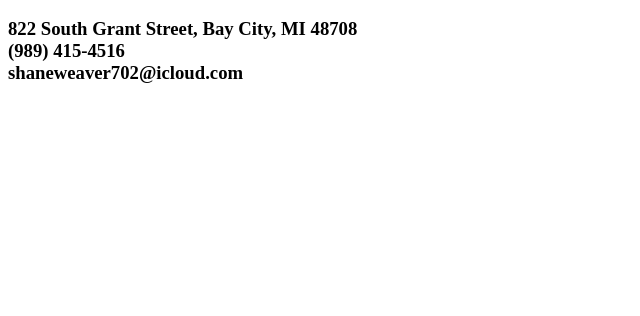
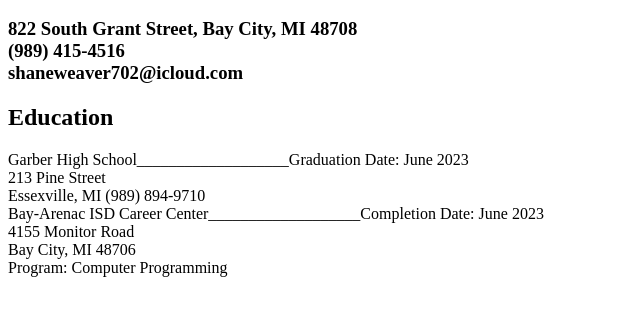
Before and after one commit to ShaneWeaver0415/ShaneWeaver0415.github.io, a plain HTML site: page 1-1/index.html in a window 1280 px wide. Shown: the part 48-364 px from the top of the page, without its empty margins (0-640 px from the left). Drawn offline with Linux system fonts and the light colour scheme.

Commit message:
Update index.html

```diff
--- a/1-1/index.html
+++ b/1-1/index.html
@@ -9,4 +9,15 @@
 shaneweaver702@icloud.com
 </h3>
 </body>
+<h2>Education</h2>
+<p>
+    Garber High School___________________Graduation Date: June 2023<br>
+    213 Pine Street<br>
+    Essexville, MI (989) 894-9710<br>
+
+    Bay-Arenac ISD Career Center___________________Completion Date: June 2023<br>
+    4155 Monitor Road<br>
+    Bay City, MI 48706<br>
+    Program: Computer Programming
+    </p>
 </html>
```
